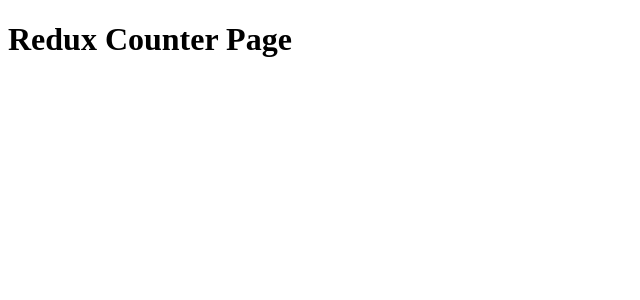
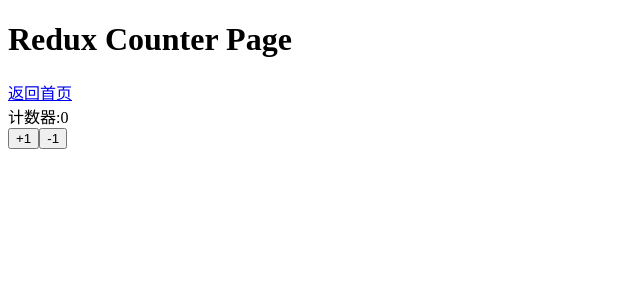
Before and after one commit to Mark24Code/myapp, a React (Create React App) app: page /counter in a window 1280 px wide. Shown: the top 300 px of the page, without its empty margins (0-640 px from the left). Built offline with nearby package versions, Linux system fonts and the light colour scheme.

Commit message:
count page

```diff
--- a/src/components/counter/index.js
+++ b/src/components/counter/index.js
@@ -16,7 +16,6 @@
 }
 
 
-
 class Counter extends Component {
     constructor(props) {
         super(props);
@@ -24,9 +23,15 @@
     }
     render(){
         let count = this.props.count;
+        let onIncreaseClick = this.props.onIncreaseClick;
+        let onDecreaseClick = this.props.onDecreaseClick;
         return (
             <div>
-                {count}
+                <div>计数器:{count}</div>
+                <div>
+                    <button onClick={onIncreaseClick}>+1</button>
+                    <button onClick={onDecreaseClick}>-1</button>
+                </div>
             </div>
         );
     }
@@ -38,4 +43,5 @@
         mapDispatchToProps
     )(Counter);
 
+
 export default CounterCont;
--- a/src/index.js
+++ b/src/index.js
@@ -5,7 +5,6 @@
 import { Provider } from 'react-redux';
 import App from './pages/App';
 import CounterPage from './pages/CounterPage';
-import TodoPage from './pages/TodoPage';
 import reducers from './redux/reducers/index';
 
 const store = createStore(reducers);
@@ -15,7 +14,6 @@
     <Router history={browserHistory}>
       <Route path="/" component={App}></Route>
       <Route path="/counter" component={CounterPage}></Route>
-      <Route path="/todo" component={TodoPage}></Route>
     </Router>
   </Provider>
 ), document.getElementById('root'))
--- a/src/pages/App.js
+++ b/src/pages/App.js
@@ -10,7 +10,6 @@
                 <h1>Hello React!</h1>
                 <ul>
                     <li><a href="/counter">Redux 计数器</a></li>
-                    <li><a href="/todo">Redux Todo</a></li>
                 </ul>
             </div>
         );
--- a/src/pages/CounterPage.js
+++ b/src/pages/CounterPage.js
@@ -7,7 +7,11 @@
     render(){
         return (
             <div>
-                <h1>Redux Counter Page</h1>
+                <div>
+                    <h1>Redux Counter Page</h1>
+                    <a href="/">返回首页</a>
+                </div>
+
                 <Counter />
             </div>
         );
--- a/src/pages/TodoPage.js
+++ /dev/null
@@ -1,15 +0,0 @@
-import React, { Component } from 'react';
-class TodoPage extends Component {
-    constructor(props) {
-        super(props)
-    }
-    render(){
-        return (
-            <div>
-                <h1>Redux Todo Page</h1>
-            </div>
-        );
-    }
-}
-
-export default TodoPage;
--- a/src/redux/reducers/counter.js
+++ b/src/redux/reducers/counter.js
@@ -1,4 +1,4 @@
-export default (state = {}, action) => {
+export default (state = 0, action) => {
   switch (action.type) {
     case 'INCREMENT':
       return state + 1
--- a/src/redux/reducers/index.js
+++ b/src/redux/reducers/index.js
@@ -1,8 +1,8 @@
 import { combineReducers } from 'redux'
-import counter_reducers from './counter'
+import counter_reducer from './counter';
 
-const reducers = combineReducers({
-  counter_reducers
+const reducer = combineReducers({
+  count:counter_reducer
 })
 
-export default reducers;
+export default reducer
```
Also changed, not shown: src/redux/actions/index.js (deleted), src/redux/actions/todo.js (deleted), src/redux/reducers/todo.js (deleted).
